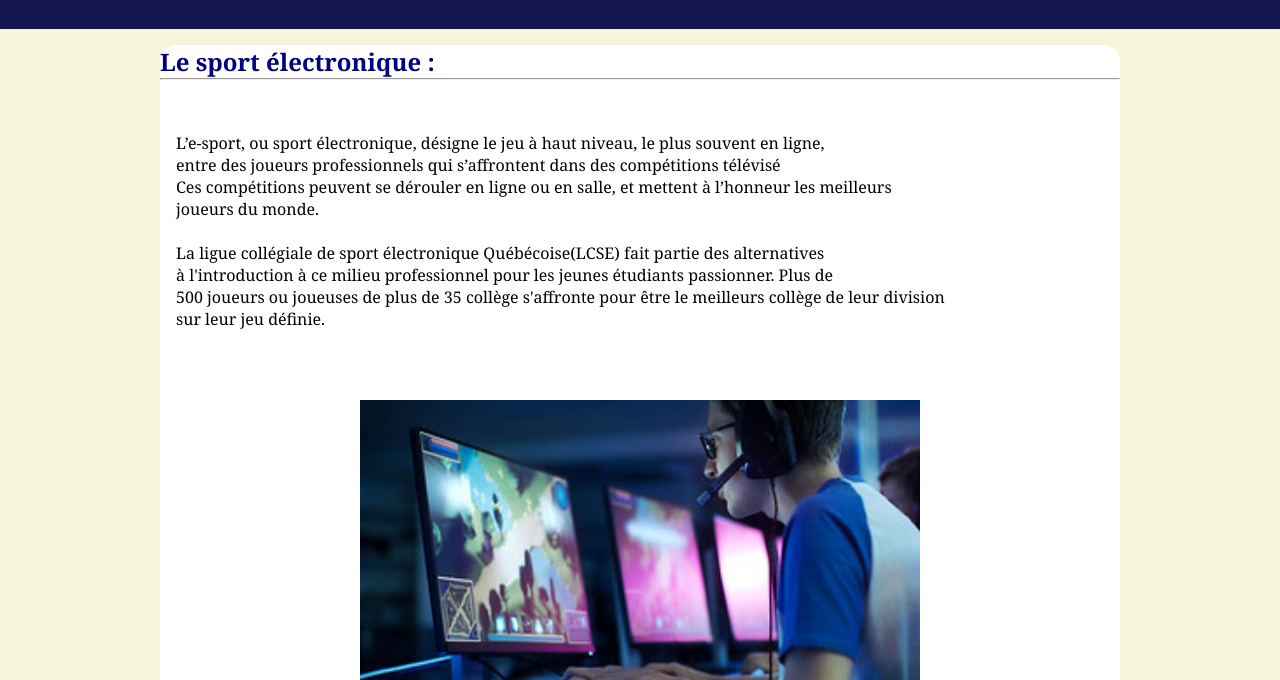
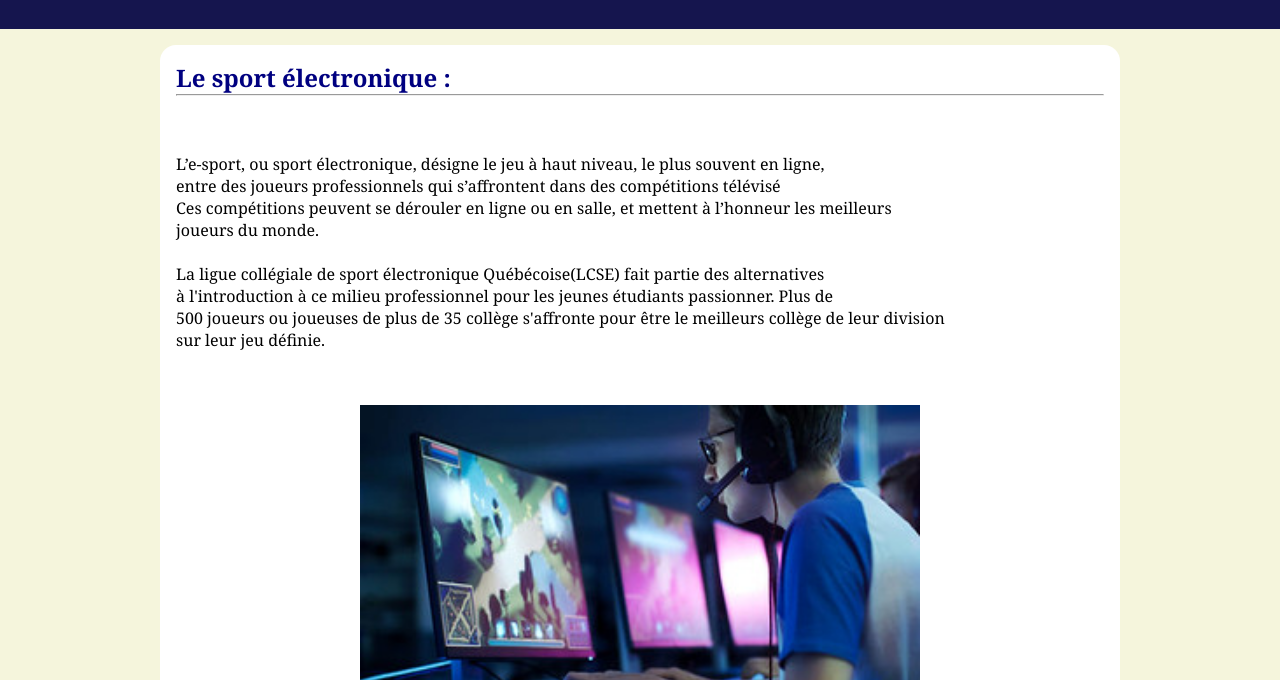
Before and after one commit to GermeNappe/pfi, a plain HTML site: page sujet.html in a window 1280 px wide. Shown: the part 120-800 px from the top of the page. Drawn offline with Linux system fonts and the light colour scheme.

Commit message:
Probleme avec la page sujet

```diff
--- a/sujet.html
+++ b/sujet.html
@@ -31,7 +31,7 @@
         <main>
             <div class="grille2">
 
-                <div id="nom">
+                <div class="nom">
                     <h2>Le sport électronique : </h2><hr>
                 </div>
 
```
